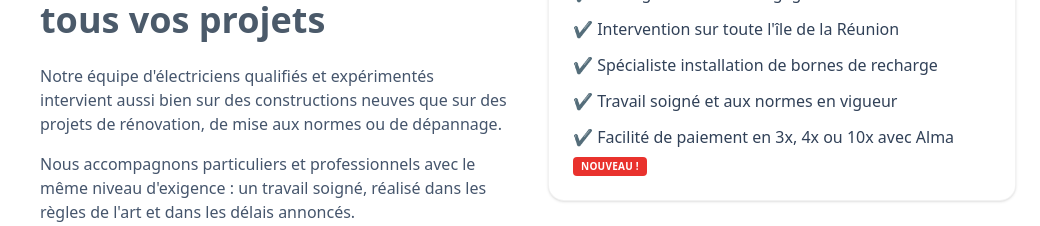
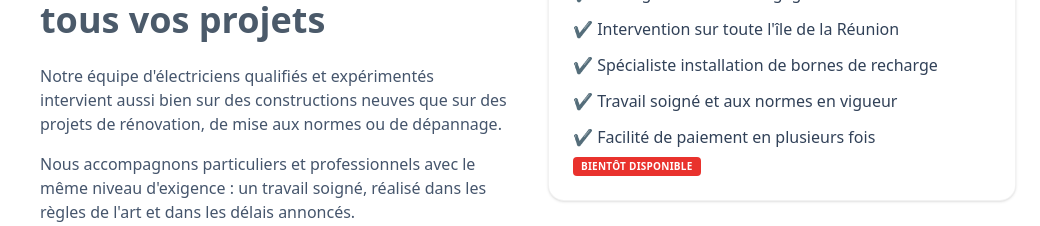
Before and after one commit to mgpelec974-tech/mgpelec, a Next.js app: page / in a window 1280 px wide. Shown: the part 800-1026 px from the top of the page, without its empty margins (240-1280 px from the left). Built offline with nearby package versions, Linux system fonts and the light colour scheme.

Commit message:
Retire la marque Alma et indique le paiement en plusieurs fois comme bientot disponible

```diff
--- a/app/devis-borne-recharge/DevisForm.tsx
+++ b/app/devis-borne-recharge/DevisForm.tsx
@@ -522,10 +522,7 @@ export default function DevisForm() {
                 selon votre installation électrique.
               </p>
               <div className="mt-3 flex items-center gap-2 rounded-lg bg-white/5 px-3 py-2 text-xs text-slate-300">
-                <span className="rounded bg-white px-1.5 py-0.5 text-[10px] font-bold text-[var(--color-ink)]">
-                  alma
-                </span>
-                Paiement en plusieurs fois disponible avec Alma
+                Paiement en plusieurs fois bientôt disponible
               </div>
             </div>
           )}
--- a/app/devis-borne-recharge/page.tsx
+++ b/app/devis-borne-recharge/page.tsx
@@ -18,7 +18,7 @@ const TRUST_BADGES = [
   "Assurance décennale",
   "RC Pro",
   "Devis gratuit",
-  "Paiement en plusieurs fois avec Alma",
+  "Paiement en plusieurs fois (bientôt disponible)",
 ];
 
 export default function DevisBorneRechargePage() {
@@ -34,7 +34,7 @@ export default function DevisBorneRechargePage() {
       />
 
       <div className="relative mx-auto max-w-6xl px-4 py-16 sm:px-6">
-        <p className="inline-block rounded-full bg-[var(--color-brand)]/20 px-3 py-1 text-xs font-semibold uppercase tracking-wide text-[var(--color-brand-dark)]">
+        <p className="inline-block rounded-full bg-[var(--color-brand)]/20 px-4 py-2 text-sm font-semibold uppercase tracking-wide text-[var(--color-brand-dark)]">
           Simulateur de devis instantané
         </p>
         <h1 className="mt-3 text-3xl font-extrabold text-[var(--color-heading)] sm:text-4xl">
--- a/app/page.tsx
+++ b/app/page.tsx
@@ -136,9 +136,9 @@ export default function Home() {
               <li>✔ Spécialiste installation de bornes de recharge</li>
               <li>✔ Travail soigné et aux normes en vigueur</li>
               <li className="flex flex-wrap items-center gap-2">
-                <span>✔ Facilité de paiement en 3x, 4x ou 10x avec Alma</span>
+                <span>✔ Facilité de paiement en plusieurs fois</span>
                 <span className="inline-flex items-center gap-0.5 rounded bg-[var(--color-brand)] px-2 py-0.5 text-[10px] font-extrabold uppercase tracking-wide text-white">
-                  Nouveau !
+                  Bientôt disponible
                 </span>
               </li>
             </ul>
```
